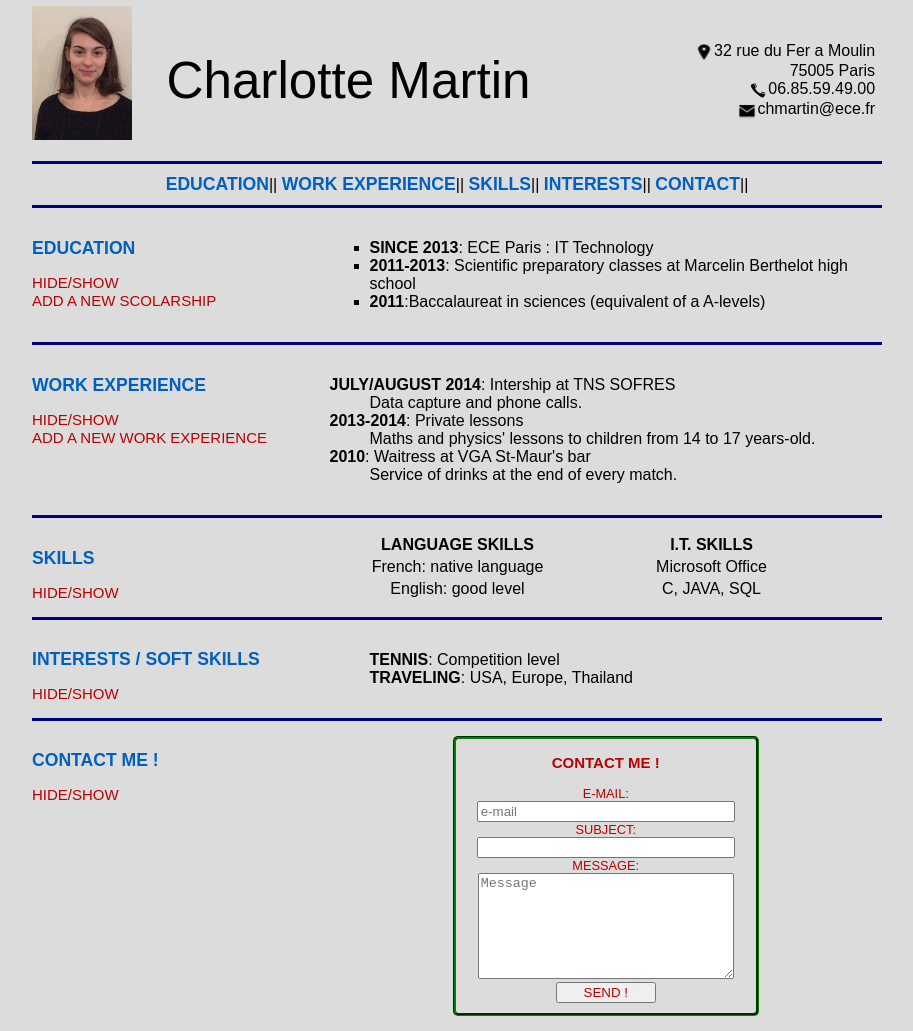
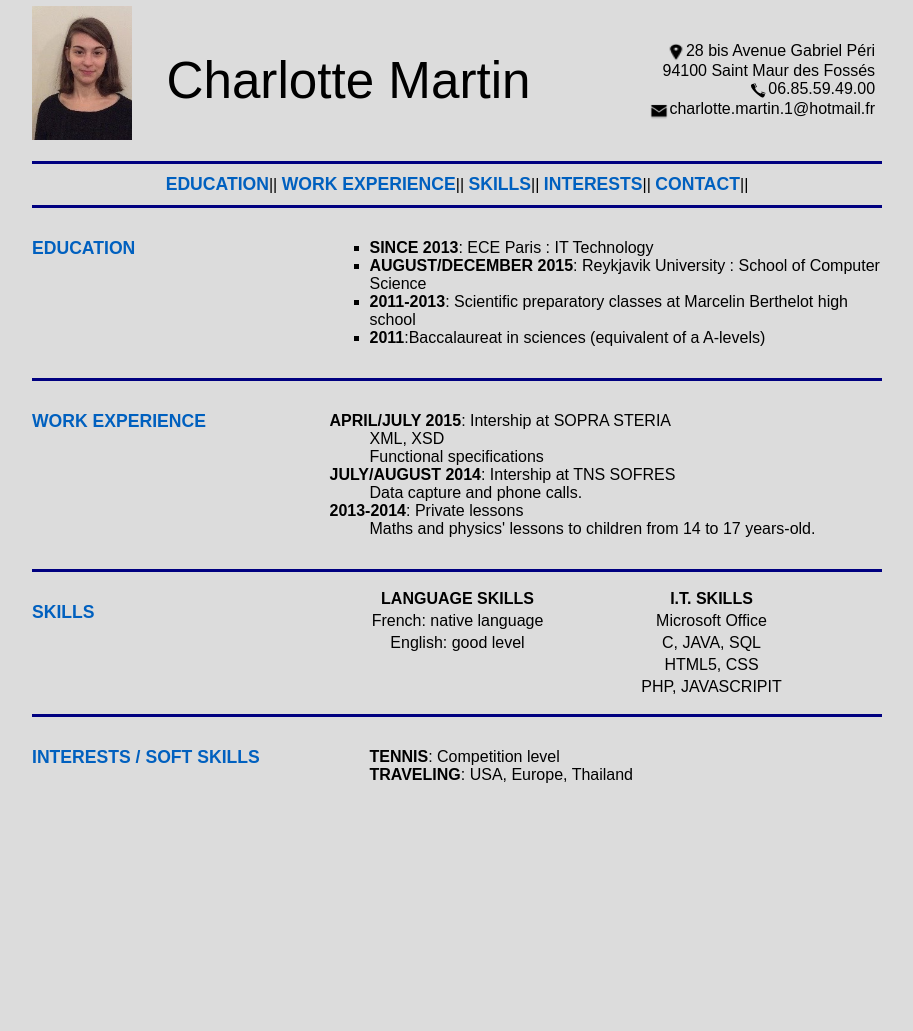
Before and after one commit to chmartin5/chmartin5.github.io, a plain HTML site: page index.html in a window 1280 px wide. Shown: the whole page, without its empty margins (183-1096 px from the left). After the commit the page ends 815 px from the top, so only its background shows below. Drawn offline with Linux system fonts and the light colour scheme; a script that the page names is missing.

Commit message:
new
suppression du javascript

```diff
--- a/index.html
+++ b/index.html
@@ -15,10 +15,10 @@
 		<img id="image_cv" src="portrait.jpg" alt="Charlotte Martin" />
 		<p id="name">Charlotte Martin</p>
 		<ul id="adress">
-			<li><img src="maps.png" alt="maps" class="logo" />32 rue du Fer a Moulin</li>
-			<li>75005 Paris</li>
+			<li><img src="maps.png" alt="maps" class="logo" />28 bis Avenue Gabriel Péri</li>
+			<li>94100 Saint Maur des Fossés</li>
 			<li><img src="tel2.png" alt="tel" class="logo" />06.85.59.49.00</li>
-			<li><img src="email.png" alt="email" class="logo" /><a class="mail" href="#cont">chmartin@ece.fr</a></li>
+			<li><img src="email.png" alt="email" class="logo" /><a class="mail" href="mailto:charlotte.martin.1@hotmail.fr">charlotte.martin.1@hotmail.fr</a></li>
         </ul>
 		</header>
 
@@ -33,65 +33,39 @@
 
 
 		<article>
-		<div class="partt"><h2 id="edu">Education</h2><a class="hsa" href="#" onclick="PutMask('led')"> Hide/Show</a> <br/><a class="hsa" href="#" onclick="PutMask('newed')">ADD A NEW SCOLARSHIP</a></div>
+		<div class="partt"><h2 id="edu">Education</h2></div>
 			<div class="partc">
 			<ul id="led">
 				<li><em>Since 2013</em>: <a class="links" href="http://www.ece.fr">ECE Paris </a>: IT Technology</li>
+				<li><em>August/December 2015</em>: <a class="links" href="http://en.ru.is/">Reykjavik University </a>: School of Computer Science</li>
 				<li><em>2011-2013</em>: Scientific preparatory classes at Marcelin Berthelot high school</li>
 				<li><em>2011</em>:Baccalaureat in sciences (equivalent of a A-levels)</li>
 			</ul>
 
-		<!-- Education: unordered list. To add a scolarship, use of form. Style= display:none because it is hidden when we load the page.-->
-
-		<div id="newed" style="display: none;">
-		<h3>ADD A NEW SCOLARSHIP</h3>
-		<form method="post" action="traitement.php">
-			<label for="yearsco">Year</label><br/>
-				<input type="text" name="yearsco" id="yearsco"/><br/>
-			<label for="namesco">Name</label><br/>
-				<input type="text" name="namesco" id="namesco"/><br/>
-			<input class="button" type="button" value="ADD !" onclick="AddSco()" />
-		</form>
-		</div>
 		</div>
 		</article>
 
 
 
 		<article>
-		<div class="partt"> <h2 id="worke">Work Experience</h2><a class="hsa" href="#" onclick="PutMask('lworkexp')"> Hide/Show</a> <br/><a class="hsa" href="#" onclick="PutMask('newworkexp')">Add a new work experience</a> </div>
+		<div class="partt"> <h2 id="worke">Work Experience</h2></div>
 
 		<div class="partc">
 		<dl id="lworkexp">
+			<dt><em>April/July 2015</em>: Intership at <a class="links" href="http://www.soprasteria.com/">SOPRA STERIA</a></dt>
+				<dd>XML, XSD</dd>
+				<dd>Functional specifications</dd>
 			<dt><em>July/August 2014</em>: Intership at <a class="links" href="http://www.tns-sofres.com">TNS SOFRES</a></dt>
 				<dd>Data capture and phone calls.</dd>
 			<dt><em>2013-2014</em>: Private lessons</dt>
 				<dd>Maths and physics' lessons to children from 14 to 17 years-old.</dd>
-			<dt><em>2010</em>: Waitress at VGA St-Maur's bar</dt>
-				<dd>Service of drinks at the end of every match.</dd>
 		</dl>
-
-
-		<aside>
-		<div id="newworkexp" style="display: none;">
-		<h3>Add a new work experience</h3>
-		<form method="post" action="traitement.php">
-			<label for="yearexp">Year</label><br/>
-				<input type="text" name="yearexp" id="yearexp"/><br/>
-			<label for="nameexp">Name of the work</label><br/>
-				<input type="text" name="nameexp" id="nameexp"/><br/>
-			<label for="desexp">Description of the work</label><br/>
-				<input type="text" name="desexp" id="desexp"/><br/>
-			<input class="button" type="button" value="ADD !" onclick="AddWork()" />
-		</form>
-		</div>
-		</aside>
 
 		</div>
 		</article>
 
 	<article>
-	<div class="partt"> <h2 id="ski">Skills</h2><a class="hsa" href="#" onclick="PutMask('lskills')">Hide/Show</a></div>
+	<div class="partt"> <h2 id="ski">Skills</h2></div>
 		<div class="partc">
 		<table id="lskills">  <!-- Table for a presentation in rows-->
 			<tr>
@@ -106,13 +80,21 @@
 			<td>English: good level</td>
 			<td>C, JAVA, SQL</td>
 			</tr>
+			<tr>
+			<td></td>
+			<td>HTML5, CSS</td>
+			</tr>
+			<tr>
+			<td></td>
+			<td>PHP, JAVASCRIPIT</td>
+			</tr>
 		</table>
 		</div>
 	</article>
 
 	<article>
 
-		<div class="partt"> <h2 id="inte">Interests / Soft skills</h2><a class="hsa" href="#" onclick="PutMask('lint')">Hide/Show</a></div>
+		<div class="partt"> <h2 id="inte">Interests / Soft skills</h2></div>
 
 		<div class="partc">
 		<ol id="lint">
@@ -122,28 +104,5 @@
 		</div>
 	</article>
 
-	<footer>  <!-- At the end (footer) : form to contact me : every label will be required-->
-		<div class="partt"><h2 id="cont">Contact me !</h2><a class="hsa" href="#" onclick="PutMask('contactme')">Hide/Show </a></div>
-		<div class="partc">
-
-			<form id="contactme" method="post" action="traitement.php">
-				<h3>Contact me !</h3>
-				<label for="mymail">E-mail:</label><br/>
-				<input type="email" name="mymail" id="mymail" placeholder="e-mail" required/>
-			<br/>
-
-			<label for="subject">Subject:</label><br/>
-			<input type="text" name="sujbet" id="subject" required/>
-			<br/>
-
-			<label for="message">Message:</label><br/>
-			<textarea name="message" id="message" placeholder="Message" required></textarea>
-			<br/>
-
-			<input class="button" type="submit" value="SEND !" onclick="check()"  /><br/>
-
-			</form>
-		</div>
-	</footer>
 	</body>
 </html>
--- a/scriptf.js
+++ /dev/null
@@ -1,31 +0,0 @@
-function check()
-{
-var elt=document.getElementById("mymail");
-confirm("Do you confirm that your adresss mail is " + elt.value + "?");
-}
-
-function PutMask(id)
-{
-var par = document.getElementById(id);
-if(par.style.display == 'none')
-{
-par.style.display = 'block';
-}
-else
-{
-par.style.display='none';
-}
-}
-
-function AddWork(){
-var x=document.getElementById('yearexp').value;
-var y=document.getElementById('nameexp').value;
-var z=document.getElementById('desexp').value;
-document.getElementById('lworkexp').innerHTML += '<dt><em>'+x+'</em>: '+y+'</dt><dd>'+z+'</dd>';
-}
-
-function AddSco(){
-var x=document.getElementById('yearsco').value;
-var y=document.getElementById('namesco').value;
-document.getElementById('led').innerHTML += '<li><em>'+x+'</em>:'+y+'</li>';
-}
```
